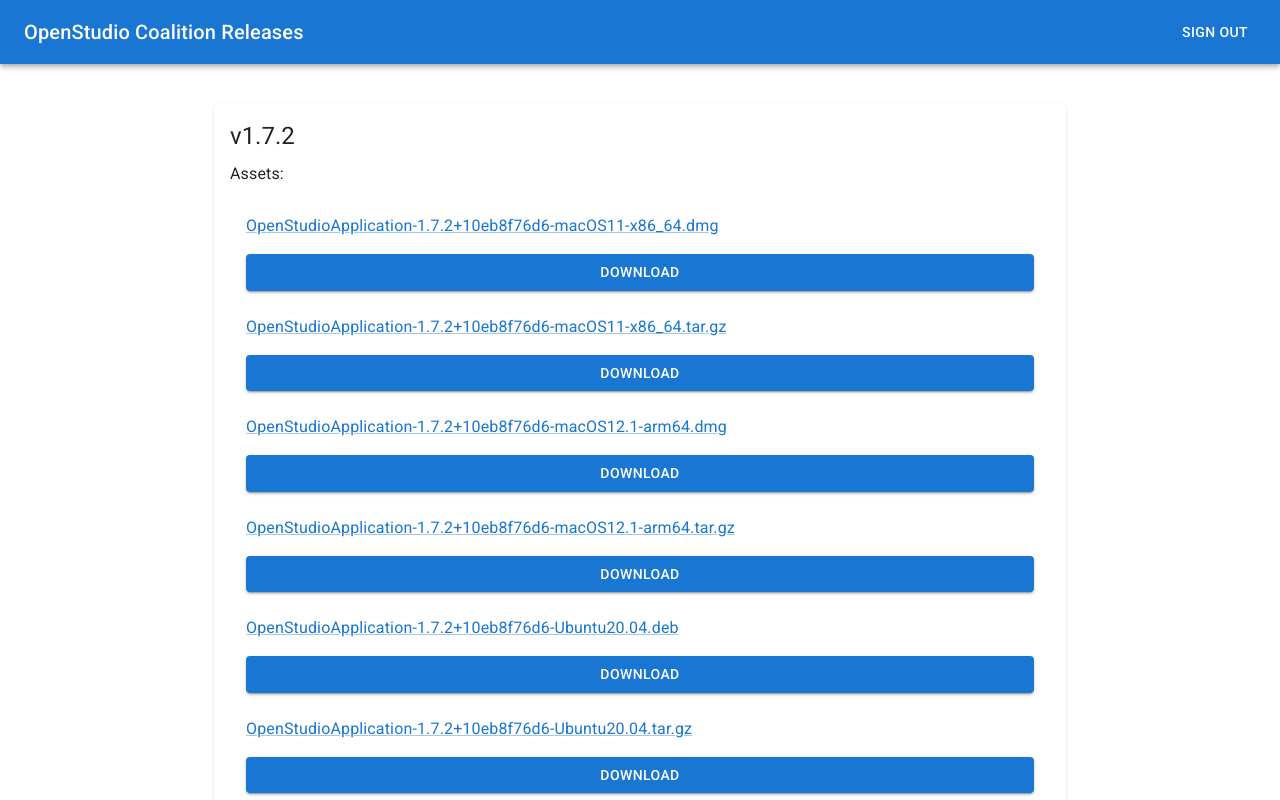
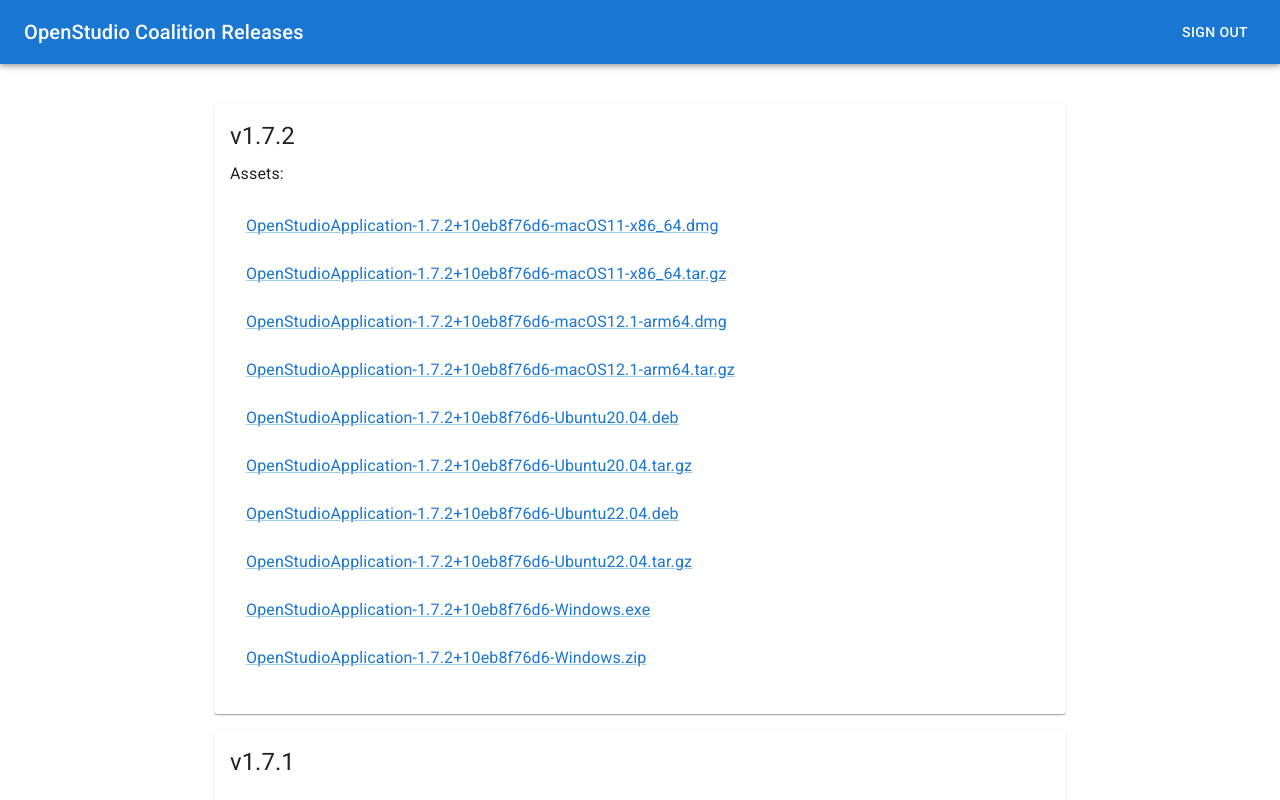
Before and after one commit to openstudiocoalition/openstudiocoalition.github.io, a React app in the folder openstudioreleases/: page /app/releases in a window 1280 px wide. Shown: the top 800 px of the page. Built offline with nearby package versions, Linux system fonts and the light colour scheme; no server answers; sample sign-in values are in the browser's storage.

Commit message:
feat(link): cleanup github links

```diff
--- a/openstudioreleases/src/releases/ReleaseInfo.tsx
+++ b/openstudioreleases/src/releases/ReleaseInfo.tsx
@@ -59,7 +59,8 @@
   release: Release;
 };
 export const ReleaseInfo = ({ release }: Props) => {
-  const onDownload = async (release: Release, asset: AssetsItem) => {
+  const onDownload = async (e, release: Release, asset: AssetsItem) => {
+    e.preventDefault();
     try {
       const key = getFirebaseKeyFromReleaseAsset(release, asset);
 
@@ -112,24 +113,13 @@
             <ListItem key={asset.name}>
               <ListItemText>
                 <Link
-                  href={asset.browser_download_url}
+                  href={'#'}
                   target='_blank'
                   rel='noopener'
+                  onClick={(e) => onDownload(e, release, asset)}
                 >
                   {asset.name}
                 </Link>
-                <Button
-                  variant='contained'
-                  color='primary'
-                  sx={{
-                    marginTop: 2,
-                    display: 'block',
-                    width: '100%',
-                  }}
-                  onClick={() => onDownload(release, asset)}
-                >
-                  Download
-                </Button>
               </ListItemText>
             </ListItem>
           ))}
```
